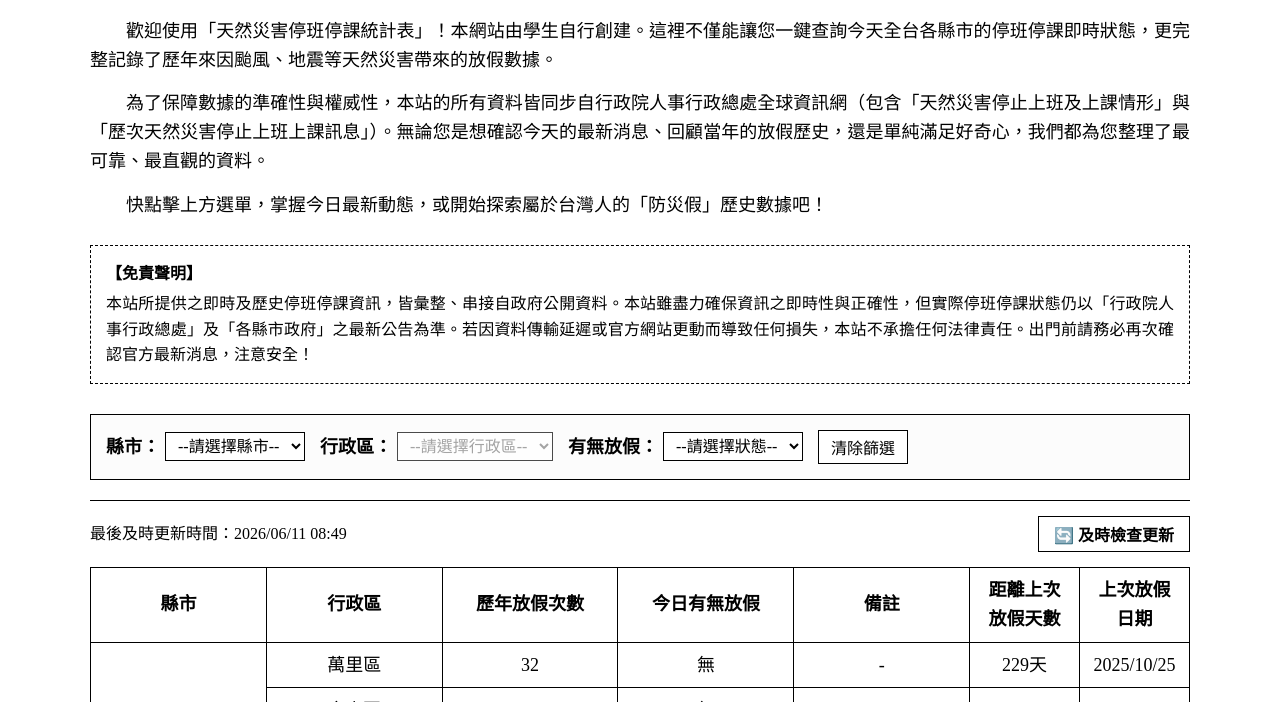
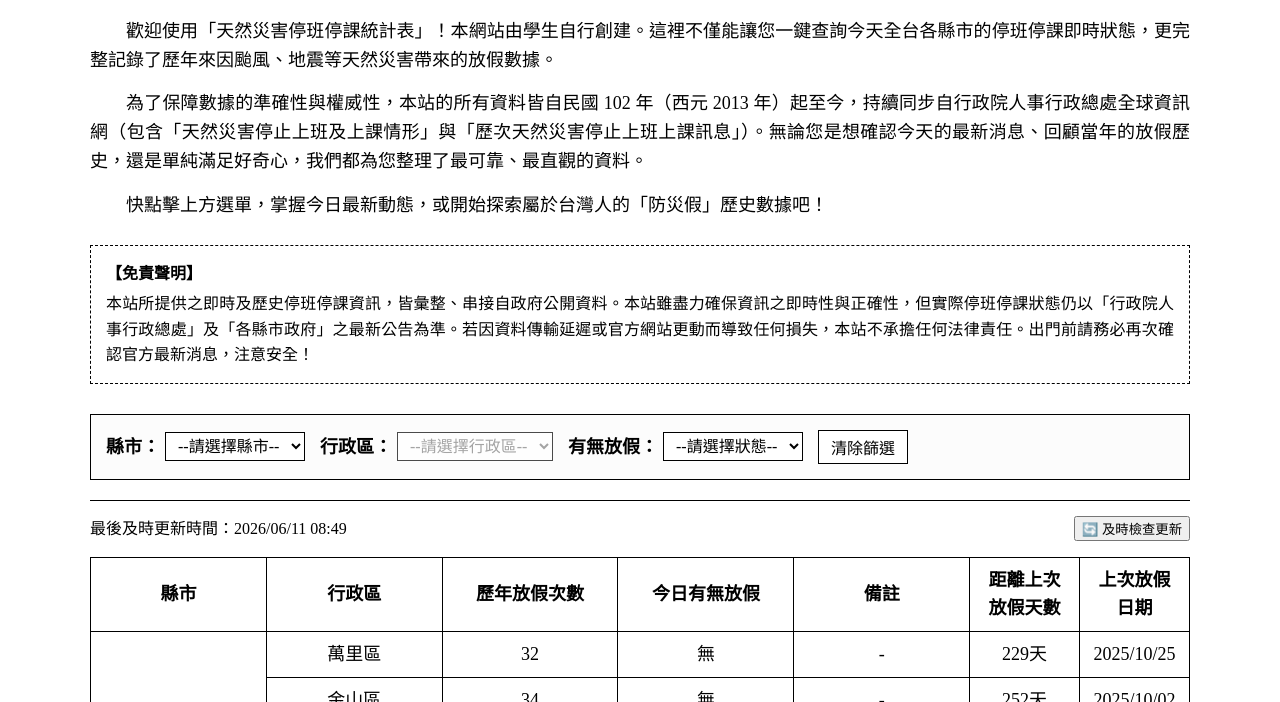
Before and after one commit to tahai-hsieh/Typhoon-Vacation, a plain HTML site: page index.html in a window 1280 px wide. Shown: the part 98-800 px from the top of the page. Drawn offline with Linux system fonts and the light colour scheme.

Commit message:
Update index.html

```diff
--- a/index.html
+++ b/index.html
@@ -13,7 +13,7 @@
             line-height: 1.6;
         }
         .container {
-            max-width: 1100px; /* 稍微放大寬度以容納六個欄位 */
+            max-width: 1100px;
             margin: 0 auto;
             padding: 10px;
         }
@@ -89,24 +89,6 @@
         .status-time {
             font-size: 16px;
         }
-        .refresh-btn {
-            font-family: "BiauKai", "標楷體", "DFKai-SB", serif;
-            font-size: 16px;
-            padding: 5px 15px;
-            background-color: #ffffff;
-            color: #000000;
-            border: 1px solid #000000;
-            cursor: pointer;
-            font-weight: bold;
-        }
-        .refresh-btn:hover {
-            background-color: #f0f0f0;
-        }
-        .refresh-btn:disabled {
-            color: #999999;
-            border-color: #999999;
-            cursor: not-allowed;
-        }
         table {
             width: 100%;
             border-collapse: collapse;
@@ -142,7 +124,7 @@
         歡迎使用「天然災害停班停課統計表」！本網站由學生自行創建。這裡不僅能讓您一鍵查詢今天全台各縣市的停班停課即時狀態，更完整記錄了歷年來因颱風、地震等天然災害帶來的放假數據。
     </div>
     <div class="intro-section">
-        為了保障數據的準確性與權威性，本站的所有資料皆同步自行政院人事行政總處全球資訊網（包含「天然災害停止上班及上課情形」與「歷次天然災害停止上班上課訊息」）。無論您是想確認今天的最新消息、回顧當年的放假歷史，還是單純滿足好奇心，我們都為您整理了最可靠、最直觀的資料。
+        為了保障數據的準確性與權威性，本站的所有資料皆自民國 102 年（西元 2013 年）起至今，持續同步自行政院人事行政總處全球資訊網（包含「天然災害停止上班及上課情形」與「歷次天然災害停止上班上課訊息」）。無論您是想確認今天的最新消息、回顧當年的放假歷史，還是單純滿足好奇心，我們都為您整理了最可靠、最直觀的資料。
     </div>
     <div class="intro-section" style="margin-bottom: 25px;">
         快點擊上方選單，掌握今日最新動態，或開始探索屬於台灣人的「防災假」歷史數據吧！
@@ -189,8 +171,10 @@
                 <th style="width: 16%;">行政區</th>
                 <th style="width: 16%;">歷年放假次數</th>
                 <th style="width: 16%;">今日有無放假</th>
-                <th style="width: 16%;">備註</th> <th style="width: 10%;">距離上次放假天數</th>
-                <th style="width: 10%;">上次放假日期</th> </tr>
+                <th style="width: 16%;">備註</th>
+                <th style="width: 10%;">距離上次放假天數</th>
+                <th style="width: 10%;">上次放假日期</th>
+            </tr>
         </thead>
         <tbody id="table-body">
             </tbody>
@@ -220,7 +204,6 @@
                 html += `<td class="city-title" rowspan="${item.cityRowspan}">${item.city}</td>`;
             }
             let activeClass = item.status !== '無' ? ' class="vacation-active"' : '';
-            // 🆕 精準渲染新調整的六欄結構
             html += `<td>${item.district}</td><td>${item.historyCount}</td><td${activeClass}>${item.status}</td><td>${item.note}</td><td>${item.daysPassed}</td><td>${item.lastDate}</td></tr>`;
         });
 
@@ -244,9 +227,9 @@
                     city: c.city, district: d,
                     historyCount: 28 + (seed.length % 9),
                     status: "無",
-                    note: "-", // 預設無備註
+                    note: "-",
                     daysPassed: (120 + (seed.length * 3 % 160)) + "天",
-                    lastDate: "2025/10/31", // 預設上次日期
+                    lastDate: "2024/10/03",
                     isFirstOfCity: idx === 0,
                     cityRowspan: c.districts.length
                 });
```
